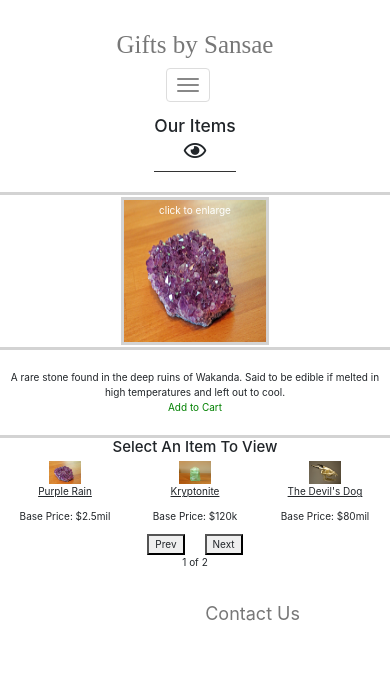
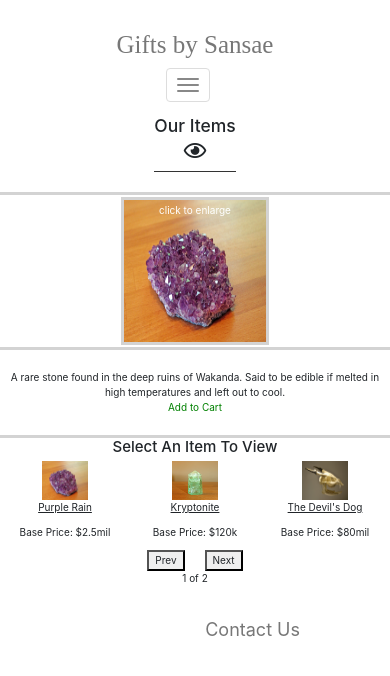
Before and after one commit to sansae/giftsBySansae, a React (Create React App) app in the folder client/: page / in a window 390 px wide. Shown: the top 676 px of the page. Built offline with nearby package versions, Linux system fonts and the light colour scheme; the HTML template or start-up script is replaced by a standard one.

Commit message:
change size of home images on mobile

```diff
--- a/client/src/App.css
+++ b/client/src/App.css
@@ -270,4 +270,8 @@ ul {
     height: 38vw;
   }
 
+  .img-item {
+    width: 12vw;
+    height: 10vw;
+  }
 }
```
